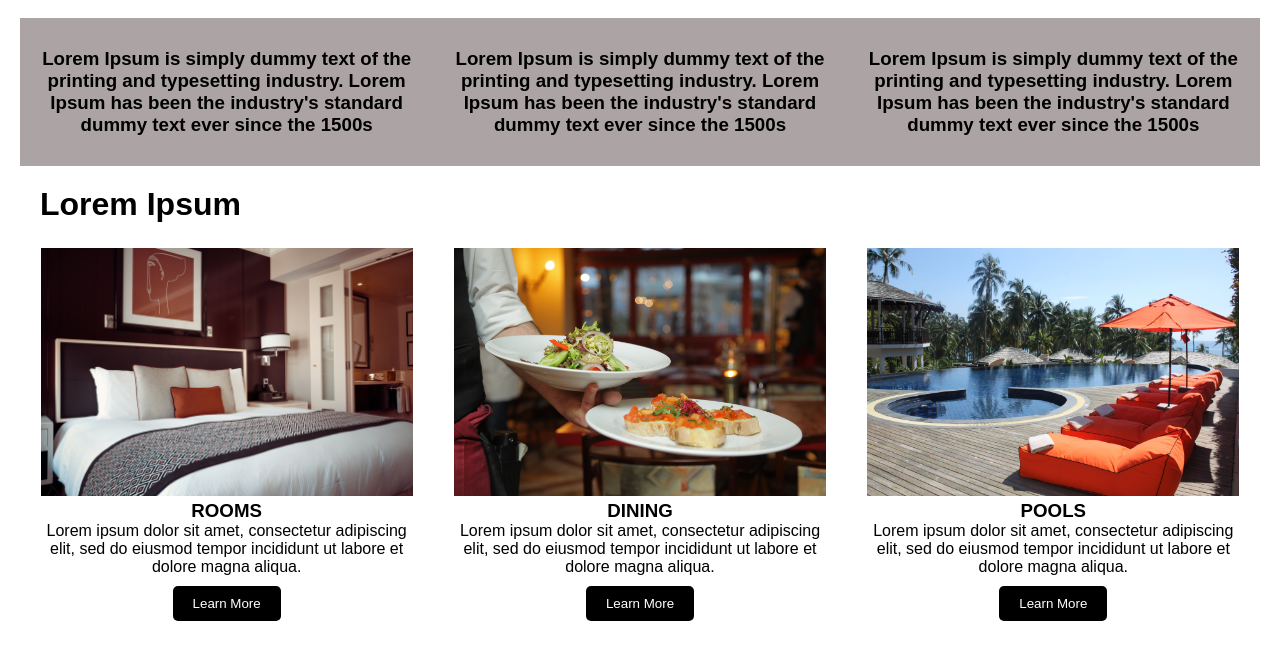
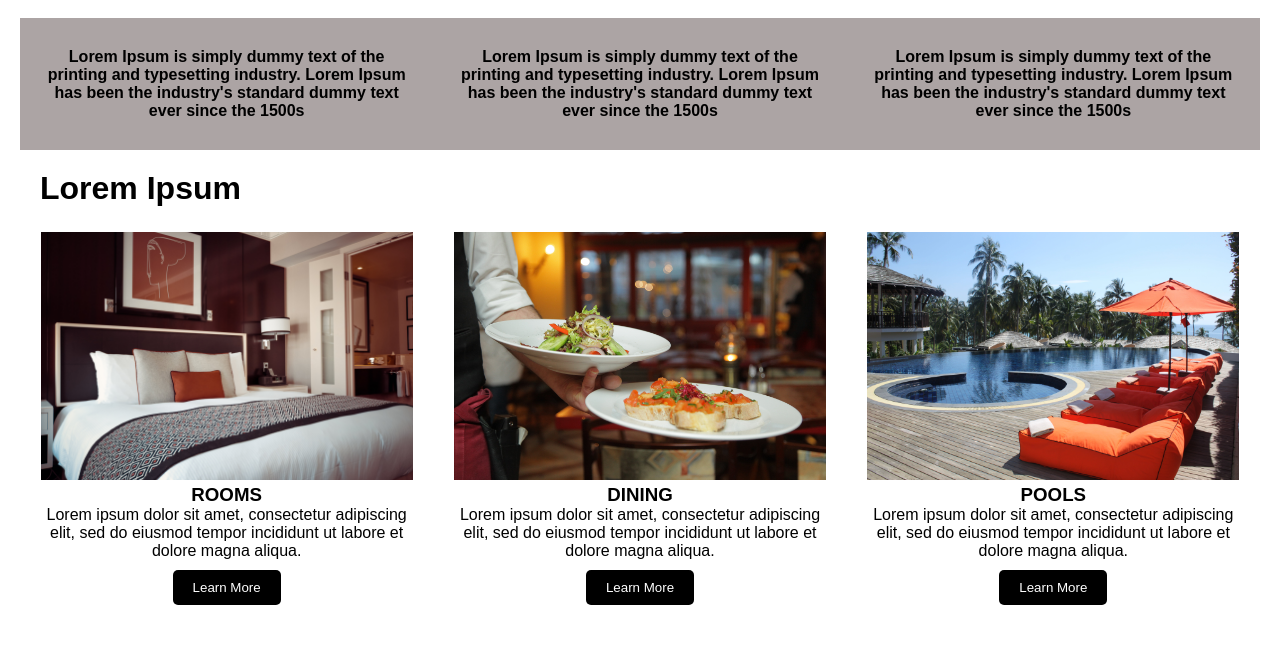
Before and after one commit to mymsa123/Simplotel_assignment, a plain HTML site: page index.html in a window 1280 px wide. Shown: the part 877-1537 px from the top of the page. Drawn offline with Linux system fonts and the light colour scheme.

Commit message:
assignment_done12

```diff
--- a/index.html
+++ b/index.html
@@ -36,9 +36,9 @@
 
     <section class="content">
         <div class="text-container">
-            <h3>Lorem Ipsum is simply dummy text of the printing and typesetting industry. Lorem Ipsum has been the industry's standard dummy text ever since the 1500s</h3>
-            <h3>Lorem Ipsum is simply dummy text of the printing and typesetting industry. Lorem Ipsum has been the industry's standard dummy text ever since the 1500s</h3>
-            <h3>Lorem Ipsum is simply dummy text of the printing and typesetting industry. Lorem Ipsum has been the industry's standard dummy text ever since the 1500s</h3>
+            <h4>Lorem Ipsum is simply dummy text of the printing and typesetting industry. Lorem Ipsum has been the industry's standard dummy text ever since the 1500s</h4>
+            <h4>Lorem Ipsum is simply dummy text of the printing and typesetting industry. Lorem Ipsum has been the industry's standard dummy text ever since the 1500s</h4>
+            <h4>Lorem Ipsum is simply dummy text of the printing and typesetting industry. Lorem Ipsum has been the industry's standard dummy text ever since the 1500s</h4>
         </div>
         <div class="card-container">
             <h1>Lorem Ipsum</h1>
--- a/styles.css
+++ b/styles.css
@@ -89,7 +89,7 @@ nav ul li a {
 
 }
 
-.text-container h3 {
+.text-container h4 {
     margin: 20px 10px;
     text-align: center;
     flex: 1;
@@ -147,7 +147,7 @@ nav ul li a {
     align-self: flex-end;
 }
 
-/* Responsive Design */
+
 @media (max-width: 1200px) {
     .card {
         width: 45%;
```
